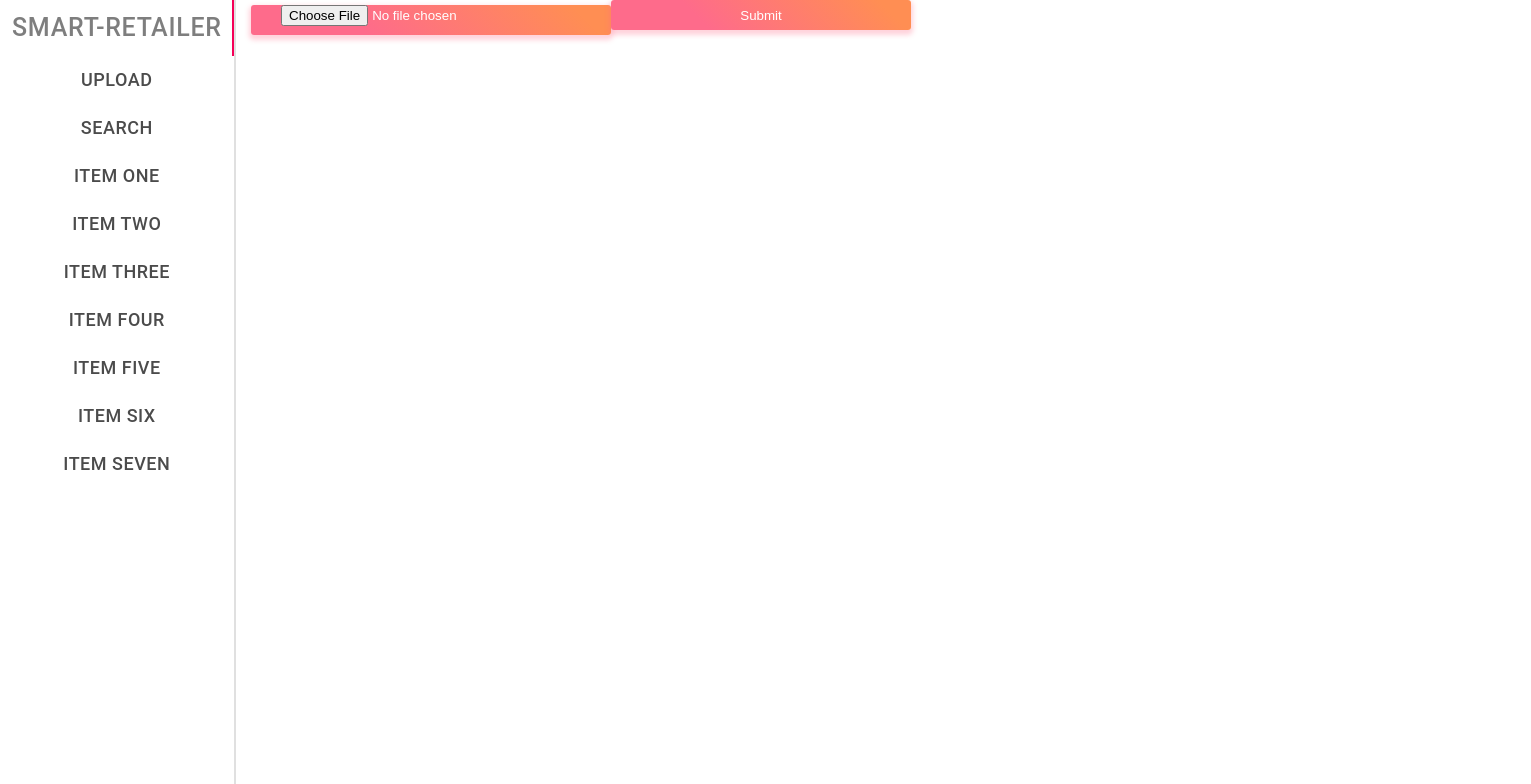
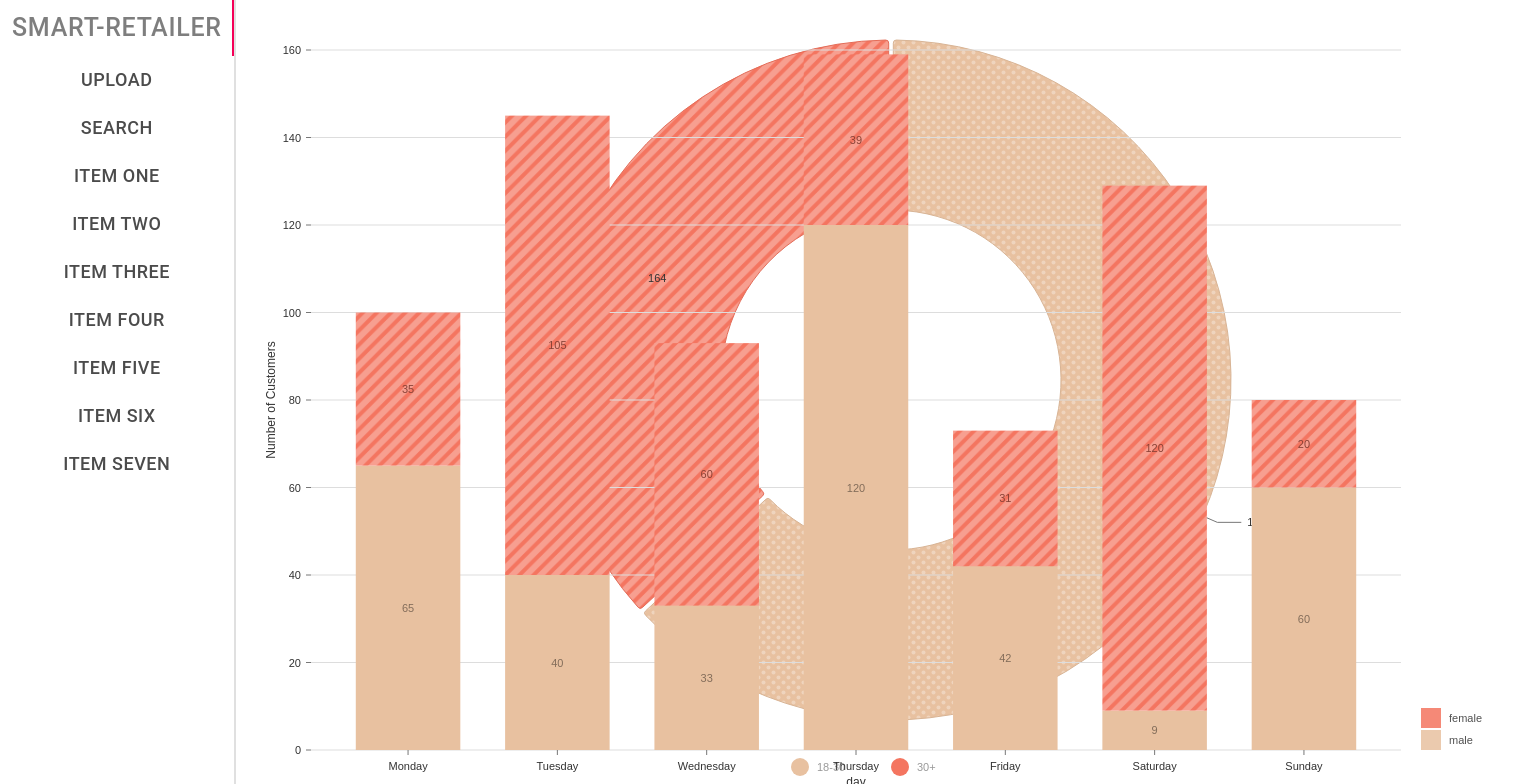
Before and after one commit to denven/Smart-Retailer, a React (Create React App) app in the folder react-front-end/: page / in a window 1280 px wide. Shown: the top 784 px of the page, 1531 px wide, since content can reach past the window. Built offline with nearby package versions, Linux system fonts and the light colour scheme.

Commit message:
added pie and bar charts

```diff
--- a/react-front-end/src/App.css
+++ b/react-front-end/src/App.css
@@ -5,6 +5,7 @@
 .container {
   display: flex;
   flex-direction: row;
+  height: 800px
 }
 .sidebar {
   order: 1
--- a/react-front-end/src/App.js
+++ b/react-front-end/src/App.js
@@ -3,10 +3,9 @@ import axios from 'axios';
 import './App.css';
 import ReactDOM from 'react-dom';
 import { makeStyles } from '@material-ui/core/styles';
-
-import VerticalTabs from './components/Siderbar';
+import VerticalTabs from './components/Sidebar';
 import { Dashboard } from './components/Dashboard';
-
+import Statistics from './components/Statistics';
 
 const useStyles = makeStyles(theme => ({
   root: {
@@ -22,7 +21,7 @@ class App extends Component {
   constructor(props) {
     super(props)
     this.state = {
-      message: 'Click the button to load data!'
+      message: 'Click the button to load data!',
     }
   }
 
@@ -44,7 +43,7 @@ class App extends Component {
       <>
         <div className='container'>
           <VerticalTabs/>
-          <Dashboard/>
+          <Statistics/>
         </div>
       </>
     );
--- /dev/null
+++ b/react-front-end/src/components/Charts/BarChart.js
@@ -0,0 +1,180 @@
+import React from 'react';
+import { ResponsiveBar } from '@nivo/bar'
+
+
+export default function MyResponsiveBar ({ data = [
+  {
+    "day": "Monday",
+    "customers": 100,
+    "customersColor": "hsl(19, 70%, 50%)",
+    "male": 65,
+    "maleColor": "hsl(60, 70%, 50%)",
+    "female": 35,
+    "femaleColor": "hsl(249, 70%, 50%)",
+    "recurringCustomer": 20,
+    "recurringCustomerColor": "hsl(114, 70%, 50%)",
+  },
+  {
+    "day": "Tuesday",
+    "customers": 145,
+    "customersColor": "hsl(36, 70%, 50%)",
+    "male": 40,
+    "maleColor": "hsl(303, 70%, 50%)",
+    "female": 105,
+    "femaleColor": "hsl(314, 70%, 50%)",
+    "recurringCustomer": 25,
+    "recurringCustomerColor": "hsl(43, 70%, 50%)",
+  },
+  {
+    "day": "Wednesday",
+    "customers": 93,
+    "customersColor": "hsl(122, 70%, 50%)",
+    "male": 33,
+    "maleColor": "hsl(129, 70%, 50%)",
+    "female": 60,
+    "femaleColor": "hsl(39, 70%, 50%)",
+    "recurringCustomer": 33,
+    "recurringCustomerColor": "hsl(19, 70%, 50%)",
+  },
+  {
+    "day": "Thursday",
+    "customers": 159,
+    "customersColor": "hsl(17, 70%, 50%)",
+    "male": 120,
+    "maleColor": "hsl(189, 70%, 50%)",
+    "female": 39,
+    "femaleColor": "hsl(199, 70%, 50%)",
+    "recurringCustomer": 50,
+    "recurringCustomerColor": "hsl(360, 70%, 50%)",
+  },
+  {
+    "day": "Friday",
+    "customers": 73,
+    "customersColor": "hsl(229, 70%, 50%)",
+    "male": 42,
+    "maleColor": "hsl(295, 70%, 50%)",
+    "female": 31,
+    "femaleColor": "hsl(32, 70%, 50%)",
+    "recurringCustomer": 12,
+    "recurringCustomerColor": "hsl(229, 70%, 50%)",
+  },
+  {
+    "day": "Saturday",
+    "customers": 129,
+    "customersColor": "hsl(259, 70%, 50%)",
+    "male": 9,
+    "maleColor": "hsl(280, 70%, 50%)",
+    "female": 120,
+    "femaleColor": "hsl(209, 70%, 50%)",
+    "recurringCustomer": 100,
+    "recurringCustomerColor": "hsl(344, 70%, 50%)",
+  },
+  {
+    "day": "Sunday",
+    "customers": 94,
+    "customersColor": "hsl(307, 70%, 50%)",
+    "male": 60,
+    "maleColor": "hsl(219, 70%, 50%)",
+    "female": 20,
+    "femaleColor": "hsl(61, 70%, 50%)",
+    "recurringCustomer": 35,
+    "recurringCustomerColor": "hsl(183, 70%, 50%)",
+  }
+] }) {
+  return (<ResponsiveBar
+      data={data}
+      keys={
+        ['male',
+        'female',
+        // 'recurringCustomer'
+        ]}
+      indexBy="day"
+      margin={{ top: 50, right: 130, bottom: 50, left: 60 }}
+      padding={0.3}
+      groupMode="stacked"
+      colors={{ scheme: 'nivo' }}
+      defs={[
+          {
+              id: 'dots',
+              type: 'patternDots',
+              background: 'inherit',
+              color: '#38bcb2',
+              size: 4,
+              padding: 1,
+              stagger: true
+          },
+          {
+              id: 'lines',
+              type: 'patternLines',
+              background: 'inherit',
+              color: '#eed312',
+              rotation: -45,
+              lineWidth: 6,
+              spacing: 10
+          }
+      ]}
+      fill={[
+          {
+              match: {
+                  id: 'fries'
+              },
+              id: 'dots'
+          },
+          {
+              match: {
+                  id: 'female'
+              },
+              id: 'lines'
+          }
+      ]}
+      borderColor={{ from: 'color', modifiers: [ [ 'darker', 1.6 ] ] }}
+      axisTop={null}
+      axisRight={null}
+      axisBottom={{
+          tickSize: 5,
+          tickPadding: 5,
+          tickRotation: 0,
+          legend: 'day',
+          legendPosition: 'middle',
+          legendOffset: 32
+      }}
+      axisLeft={{
+          tickSize: 5,
+          tickPadding: 5,
+          tickRotation: 0,
+          legend: 'Number of Customers',
+          legendPosition: 'middle',
+          legendOffset: -40
+      }}
+      labelSkipWidth={12}
+      labelSkipHeight={12}
+      labelTextColor={{ from: 'color', modifiers: [ [ 'darker', 1.6 ] ] }}
+      legends={[
+          {
+              dataFrom: 'keys',
+              anchor: 'bottom-right',
+              direction: 'column',
+              justify: false,
+              translateX: 120,
+              translateY: 0,
+              itemsSpacing: 2,
+              itemWidth: 100,
+              itemHeight: 20,
+              itemDirection: 'left-to-right',
+              itemOpacity: 0.85,
+              symbolSize: 20,
+              effects: [
+                  {
+                      on: 'hover',
+                      style: {
+                          itemOpacity: 1
+                      }
+                  }
+              ]
+          }
+      ]}
+      animate={true}
+      motionStiffness={90}
+      motionDamping={15}
+  />)
+}
--- /dev/null
+++ b/react-front-end/src/components/Charts/PieChart.js
@@ -0,0 +1,98 @@
+import React from 'react';
+import { ResponsivePie } from '@nivo/pie'
+
+export default function MyResponsivePie ({ data = [
+
+  {
+    "id": "18-30",
+    "label": "18-30",
+    "value": 281,
+    "color": "hsl(57, 70%, 50%)"
+  },
+  {
+    "id": "30+",
+    "label": "30+",
+    "value": 164,
+    "color": "hsl(162, 70%, 50%)"
+  }
+] }) {
+  return(
+    <ResponsivePie
+        data={data}
+        margin={{ top: 40, right: 80, bottom: 80, left: 80 }}
+        innerRadius={0.5}
+        padAngle={0.7}
+        cornerRadius={3}
+        colors={{ scheme: 'nivo' }}
+        borderWidth={1}
+        borderColor={{ from: 'color', modifiers: [ [ 'darker', 0.2 ] ] }}
+        radialLabelsSkipAngle={10}
+        radialLabelsTextXOffset={6}
+        radialLabelsTextColor="#333333"
+        radialLabelsLinkOffset={0}
+        radialLabelsLinkDiagonalLength={16}
+        radialLabelsLinkHorizontalLength={24}
+        radialLabelsLinkStrokeWidth={1}
+        radialLabelsLinkColor={{ from: 'color' }}
+        slicesLabelsSkipAngle={10}
+        slicesLabelsTextColor="#333333"
+        animate={true}
+        motionStiffness={90}
+        motionDamping={15}
+        defs={[
+            {
+                id: 'dots',
+                type: 'patternDots',
+                background: 'inherit',
+                color: 'rgba(255, 255, 255, 0.3)',
+                size: 4,
+                padding: 1,
+                stagger: true
+            },
+            {
+                id: 'lines',
+                type: 'patternLines',
+                background: 'inherit',
+                color: 'rgba(255, 255, 255, 0.3)',
+                rotation: -45,
+                lineWidth: 6,
+                spacing: 10
+            }
+        ]}
+        fill={[
+            {
+                match: {
+                    id: '18-30'
+                },
+                id: 'dots'
+            },
+            {
+                match: {
+                    id: '30+'
+                },
+                id: 'lines'
+            }
+        ]}
+        legends={[
+            {
+                anchor: 'bottom',
+                direction: 'row',
+                translateY: 56,
+                itemWidth: 100,
+                itemHeight: 18,
+                itemTextColor: '#999',
+                symbolSize: 18,
+                symbolShape: 'circle',
+                effects: [
+                    {
+                        on: 'hover',
+                        style: {
+                            itemTextColor: '#000'
+                        }
+                    }
+                ]
+            }
+        ]}
+    />
+  )
+}
--- /dev/null
+++ b/react-front-end/src/components/Statistics.css
@@ -0,0 +1,24 @@
+.container {
+  display: flex;
+  order: 2;
+  width: 500 px;
+  height: 500 px;
+}
+
+.bar {
+  display: flex;
+  order: 6;
+  width: 250 px;
+  height: 250 px;
+  border-style: solid;
+  border-width: 2px;
+}
+
+.pie {
+  display: flex;
+  order: 5;
+  width: 250 px;
+  height: 250 px;
+  border-style: solid;
+  border-width: 2px;
+}
--- a/react-front-end/src/components/Statistics.js
+++ b/react-front-end/src/components/Statistics.js
@@ -0,0 +1,14 @@
+import React from 'react';
+import styles from './Statistics.css';
+import  BarChart  from './Charts/BarChart';
+import PieChart from './Charts/PieChart';
+
+export default function Statstics () {
+
+  return(
+    <>
+      <PieChart></PieChart>
+      <BarChart className={styles.bar}/>
+    </>
+  );
+}
```
Also changed, not shown: react-front-end/package.json (+16 -3 lines), react-front-end/src/components/Sidebar.js (renamed from react-front-end/src/components/Siderbar.js), 1 other file (tests, documents, lock files or other folders).
